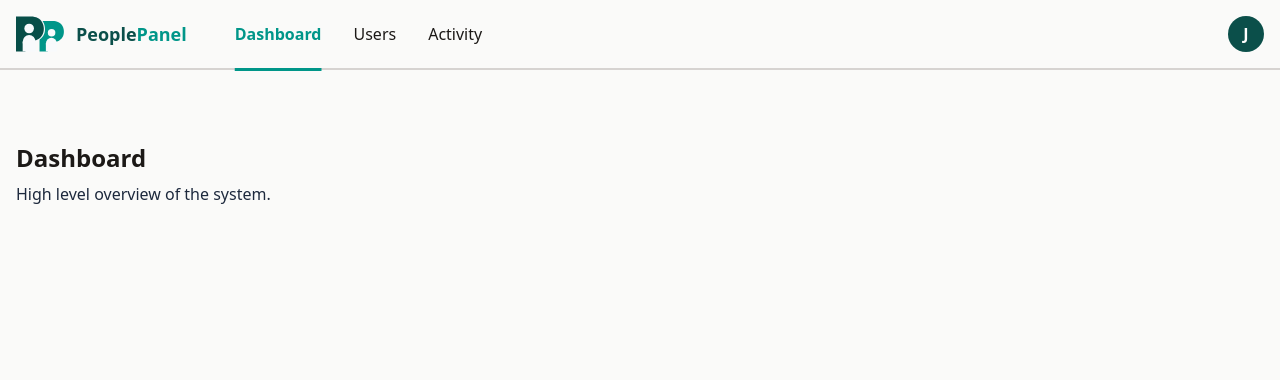
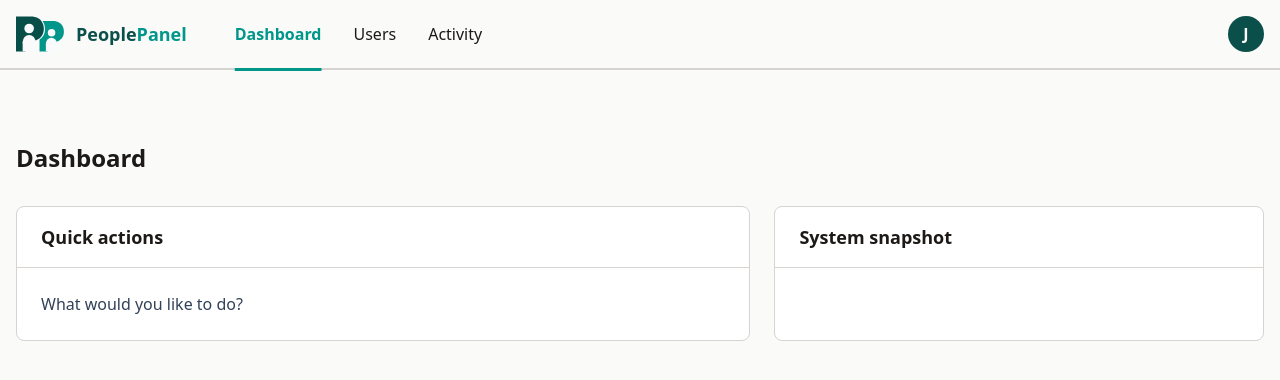
Before and after one commit to jossTripoli/people-panel, an Angular app: page / in a window 1280 px wide. Shown: the top 380 px of the page. Built offline with nearby package versions, Linux system fonts and the light colour scheme.

Commit message:
Live app deployed on vercel and dashboard started

```diff
--- a/src/app/dashboard/dashboard.html
+++ b/src/app/dashboard/dashboard.html
@@ -1,5 +1,21 @@
-<h1 class="text-2xl font-semibold mt-10">Dashboard</h1>
+<h1 class="mt-10 text-2xl font-semibold">Dashboard</h1>
 
-<p class="mt-2 text-slate-800">
-  High level overview of the system.
-</p>
+<div class="mt-8 grid gap-6 lg:grid-cols-[1.5fr_1fr]">
+  <section class="rounded-lg border border-divider bg-white">
+    <div class="border-b border-divider px-6 py-4">
+      <h2 class="text-lg font-semibold">Quick actions</h2>
+    </div>
+
+    <div class="p-6">
+      <p class="text-slate-700">
+        What would you like to do?
+      </p>
+    </div>
+  </section>
+
+  <section class="rounded-lg border border-divider bg-white">
+    <div class="border-b border-divider px-6 py-4">
+      <h2 class="text-lg font-semibold">System snapshot</h2>
+    </div>
+  </section>
+</div>
--- a/src/app/dashboard/dashboard.ts
+++ b/src/app/dashboard/dashboard.ts
@@ -1,7 +1,8 @@
 import { Component } from '@angular/core';
+import { RouterLink } from '@angular/router';
 
 @Component({
-  imports: [],
+  imports: [RouterLink],
   selector: 'app-dashboard',
   templateUrl: './dashboard.html',
 })
```
Also changed, not shown: 1 other file (tests, documents, lock files or other folders).
